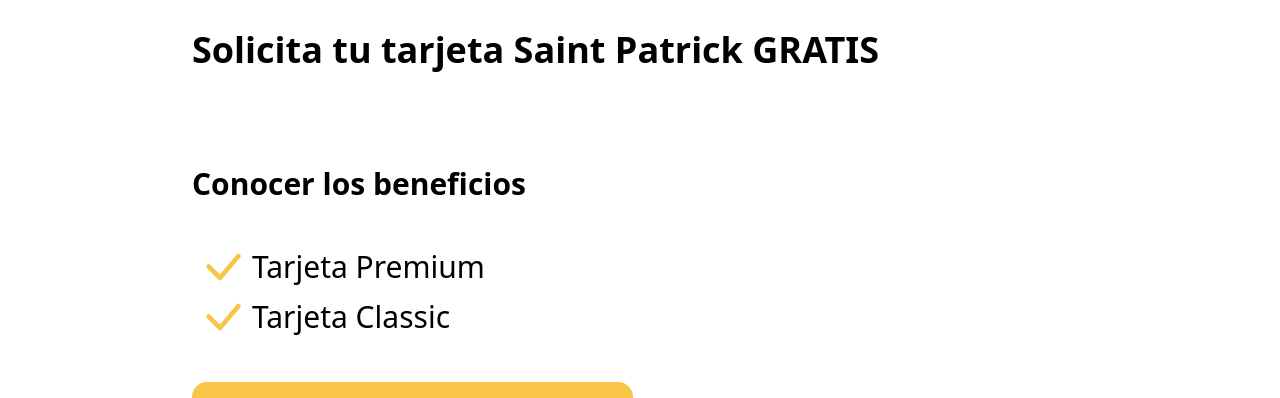
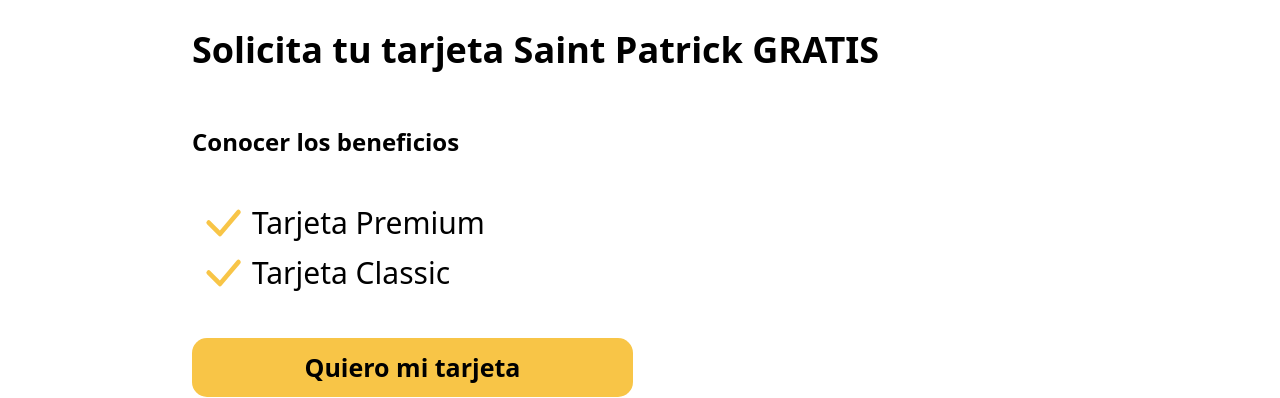
Before and after one commit to FedeSabi/Banco-saint-patrick, a React (Vite) app in the folder front/: page /SolicitaTuTarjeta in a window 1280 px wide. Shown: the part 554-952 px from the top of the page. Built offline with nearby package versions, Linux system fonts and the light colour scheme; a web font is replaced by a local one.

Commit message:
otras modificaciones varias

```diff
--- a/front/src/Pages/SolicitaTuTarjeta.jsx
+++ b/front/src/Pages/SolicitaTuTarjeta.jsx
@@ -23,25 +23,26 @@
         <img src={tarjetasSinDatos} />
       </div>
       </div>
-
       {/*segunda seccion */}
       <div className=" w-full h-auto flex flex-col">
         <div className="ml-48">
           <h1 className="text-black w-[700px] text-4xl mt-12 font-semibold">
            Solicita tu tarjeta Saint Patrick GRATIS
           </h1>
-          <h1 className="text-5xl text-white w-[800px]  font-semibold">
+          <div>
+             <h1 className="text-5xl text-white w-[800px] font-semibold">
             La tarjeta de credito para gestionar tus transacciones
           </h1>
-          <div className='flex flex-col gap-10'>
-          <p className="text-black w-[700px] text-3xl font-bold">
+          </div>
+          <div className='flex flex-col gap-10 mt-[-40px]'>
+          <p className="text-black w-[700px] text-2xl font-bold">
             Conocer los beneficios
           </p>
           <div>
             <p className="flex items-center text-3xl"><BsCheckLg className="text-customYellow w-[60px] h-[50px]" />Tarjeta Premium</p>
           <p className='flex items-center text-3xl'><BsCheckLg className="text-customYellow w-[60px] h-[50px]" />Tarjeta Classic</p>
           </div>
-          <button className="rounded-[15px] w-[441px] h-[59px] mb-20 bg-customYellow text-black font-semibold text-[30px]">
+          <button className="rounded-[15px] w-[441px] h-[59px] mb-20 bg-customYellow text-black font-semibold text-[25px]">
             Quiero mi tarjeta
         </button>
           </div>
```
